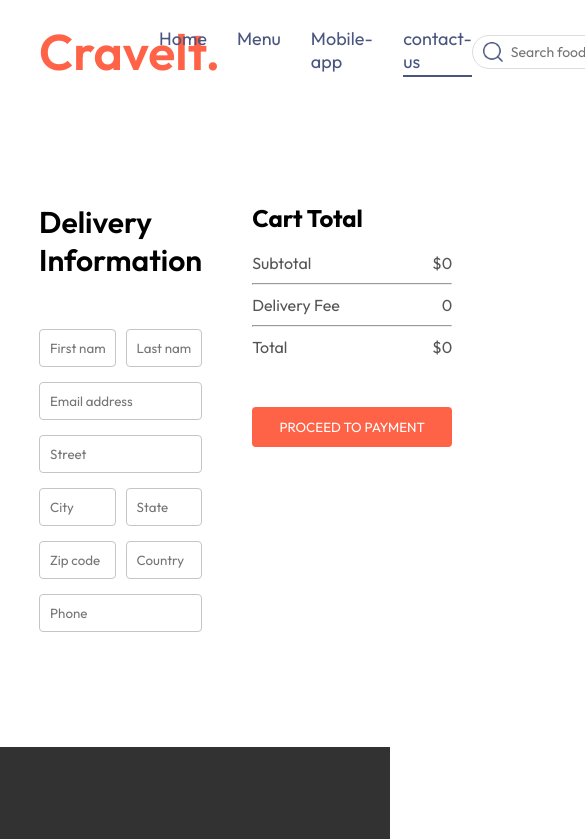
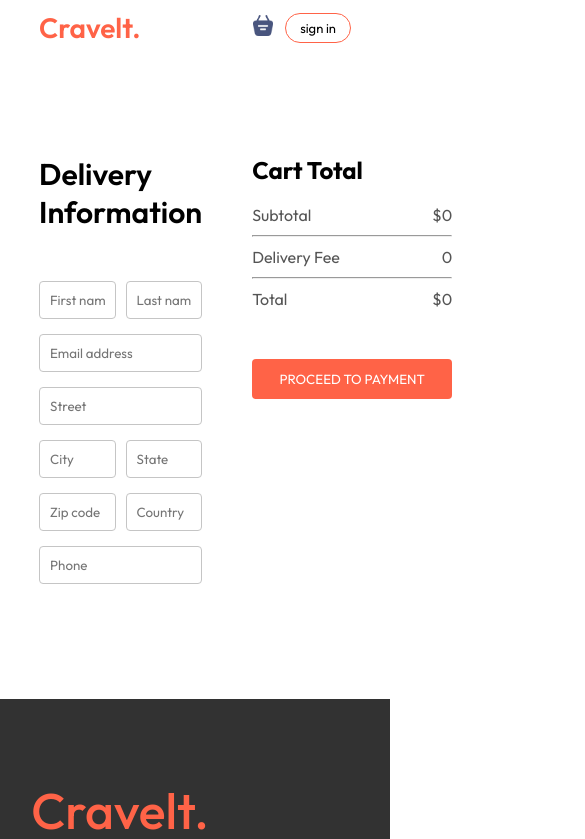
Before and after one commit to JAKHAL-SAB081E4/Food-frontend, a React (Vite) app: page /order in a window 390 px wide. Shown: the top 839 px of the page, 585 px wide, since content can reach past the window. Built offline with nearby package versions, Linux system fonts and the light colour scheme; no server answers.

Commit message:
updated the navbar with media query

```diff
--- a/src/components/Navbar.css
+++ b/src/components/Navbar.css
@@ -1,170 +1,61 @@
 .navbar{
-    padding:20px 0px;
+  padding:20px 0;
   display:flex;
+  align-items:center;
   justify-content:space-between;
-    align-items:center;
-
 }
 
 .navbar .logo{
-  background: none;
-  background-color: white;
-    border: none;
-    padding: 0;
-    margin: 0;
+  background:none;
+  border:none;
   font-size:50px;
-    color: #49557e;
-    cursor: pointer;
-    color: tomato;
-    font-weight: 600;
+  font-weight:600;
+  color:tomato;
+  cursor:pointer;
 }
+
 .navbar .logo:hover{
   transform:translateY(-5%);
-    background-color: white;
 }
 
-
-
-
-/* .navbar .logo2{
-    width: 173px;        /* desktop */
-    /* height: auto;
-    object-fit: contain;
-     transition: transform 0.2s ease;
-
-}
-.navbar .logo2:hover{
-    transform: scale(1.03);
-} */
-
-
-.Navbar-menu{
+.navbar-menu{
   display:flex;
-    justify-content: space-between;
   gap:30px;
-    list-style: none;
+  list-style:none;
   font-size:18px;
   color:#49557e;
 }
 
+.navbar-menu a{
+  text-decoration:none;
+  color:inherit;
+}
+
+.navbar .active{
+  padding-bottom:2px;
+  border-bottom:2px solid #49557e;
+}
+
 .navbar-right{
   display:flex;
+  align-items:center;
   gap:40px;
-    align-items:center;
 }
 
 .navbar .button{
   padding:10px 30px;
-    color:#49557e;
   border:1px solid tomato;
   border-radius:50px;
-    background-color:transparent;
+  background:transparent;
   font-size:16px;
   cursor:pointer;
-
 }
 
 .navbar button:hover{
-   background-color:#fff4f2;
+  background:#fff4f2;
 }
 
-.navbar .active{
-    padding-bottom: 2px;
-    border-bottom: 2px solid #49557e;
-}
-
-.navbar li{
-    cursor:pointer;
-
-}
-
-.navbar-search-icon{
-    position:relative;
-}
-
-.navbar-search-icon .dot{
-    position:absolute;
-    min-height:10px;
-    min-width:10px;
-    background-color:tomato;
-    border-radius:5px;
-    top: -8px;
-    right:-8px;
-}
-@media(max-width:1050px){
-    .navbar .logo{
-        width:140px;
-    }
-    .navbar-menu{
-        gap:20px;
-        font-size:17px;
-    }
-    .navbar-right{
-        gap:30px;
-    }
-    .navbar-right img{
-        width:22px;
-
-    }
-    .navbar-right button{
-        padding: 8px 25px;
-    }
-}
-
-@media(max-width:900px){
-    .navbar .logo{
-        width:120px;
-    }
-    .navbar-menu{
-        gap:15px;
-        font-size:16px;
-    }
-    .navbar-right{
-        gap:20px;
-    }
-    .navbar-right img{
-        width:20px;
-
-
-    }
-    .navbar-right button{
-        padding: 7px 20px;
-        font-size:15px;
-    }
-}
-.navbar-profile{
-    position:relative;
-}
-.nav-profile-dropdown{
-    position: absolute;
-    display: none;
-    right:0;
-    z-index:1;
-}
-.navbar-profile:hover .nav-profile-dropdown{
-  display: flex;
-  flex-direction: column;
-  gap:10px;
-  background-color: #fff2ef;
-  padding:12px 25px;
-  border-radius: 4px;
-  border:1px solid tomato;
-  outline:2px solid white;
-  list-style: none;
-}
-.nav-profile-dropdown li{
-    display: flex;
-    align-items: center;
-    gap:10px;
-    cursor: pointer;
-}
-.nav-profile-dropdown img{
-    width:20px;
-}
-.nav-profile-dropdown li:hover{
-    color:tomato;
-}
-
+/* search */
 .search-box{
   display:flex;
   align-items:center;
@@ -177,15 +68,130 @@
 .search-box input{
   border:none;
   outline:none;
+  width:140px;
   font-size:14px;
-  width:140px;
 }
 
-/* @media(max-width:900px){
+/* cart dot */
+.navbar-search-icon{
+  position:relative;
+}
 
+.navbar-search-icon .dot{
+  position:absolute;
+  width:10px;
+  height:10px;
+  background:tomato;
+  border-radius:50%;
+  top:-6px;
+  right:-6px;
+}
+
+/* profile */
+.navbar-profile{
+  position:relative;
+}
+
+.nav-profile-dropdown{
+  position:absolute;
+  right:0;
+  display:none;
+}
+
+.navbar-profile:hover .nav-profile-dropdown{
+  display:flex;
+  flex-direction:column;
+  gap:10px;
+  background:#fff2ef;
+  padding:12px 25px;
+  border-radius:4px;
+  border:1px solid tomato;
+  list-style:none;
+}
+
+@media (max-width: 900px){
+
+  .navbar{
+    padding:16px 0;
+  }
+
+  .navbar .logo{
+    font-size:38px;
+  }
+
+  .navbar-menu{
+    gap:18px;
+    font-size:16px;
+  }
+
+  .navbar-right{
+    gap:24px;
+  }
+
+  .search-box input{
+    width:120px;
+  }
+
+  .navbar .button{
+    padding:8px 22px;
+    font-size:15px;
+  }
+}
+
+@media (max-width: 768px){
+
+  .navbar{
+    padding:12px 0;
+  }
+
+  .navbar .logo{
+    font-size:32px;
+  }
+
+  /* hide menu on mobile */
   .navbar-menu{
     display:none;
   }
 
+  .navbar-right{
+    gap:16px;
+  }
 
-} */
+  .search-box{
+    display:none; /* cleaner mobile look */
+  }
+
+  .navbar .button{
+    padding:7px 18px;
+    font-size:14px;
+  }
+
+  .navbar-search-icon img{
+    width:20px;
+  }
+
+  .navbar-search-icon .dot{
+    width:8px;
+    height:8px;
+  }
+}
+
+@media (max-width: 480px){
+
+  .navbar{
+    padding:10px 0;
+  }
+
+  .navbar .logo{
+    font-size:28px;
+  }
+
+  .navbar-right{
+    gap:12px;
+  }
+
+  .navbar .button{
+    padding:6px 14px;
+    font-size:13px;
+  }
+}
--- a/src/components/Navbar.jsx
+++ b/src/components/Navbar.jsx
@@ -22,7 +22,7 @@ const Navbar = ({setShowLogin}) => {
   return (
     <div className='navbar'>
       <Link to='/'><button className='logo'>Cravelt.</button></Link>
-      <ul className="Navbar-menu">
+      <ul className="navbar-menu">
         <Link to='/' onClick={()=>setMenu("Home")}       className={menu==="Home"?"active":""}>Home</Link>
         <a href='#explore-menu' onClick={()=>setMenu("Menu")}       className={menu==="Menu"?"active":""}>Menu</a>
         <a href='#app-download' onClick={()=>setMenu("Mobile-app")} className={menu==="Mobile-app"?"active":""}>Mobile-app</a>
```
Lines whose indentation alone changed are shown as unchanged.
